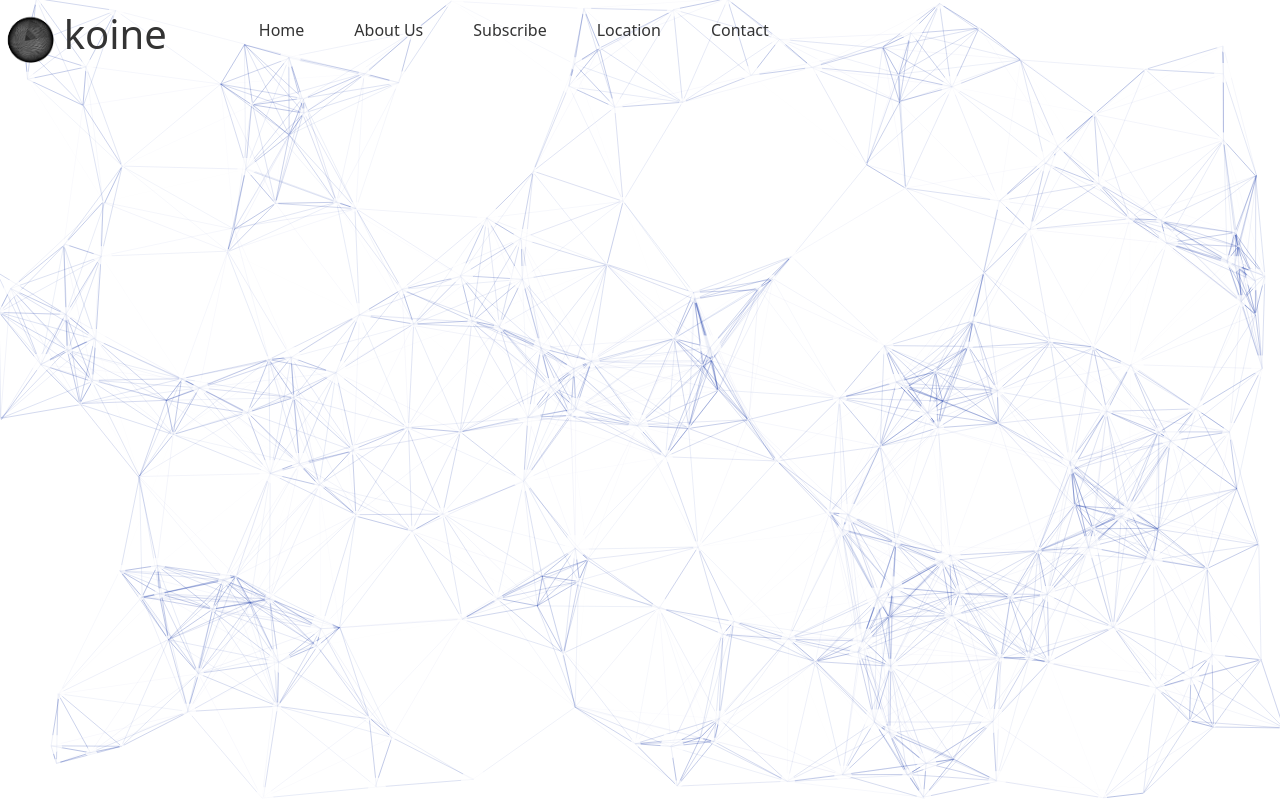
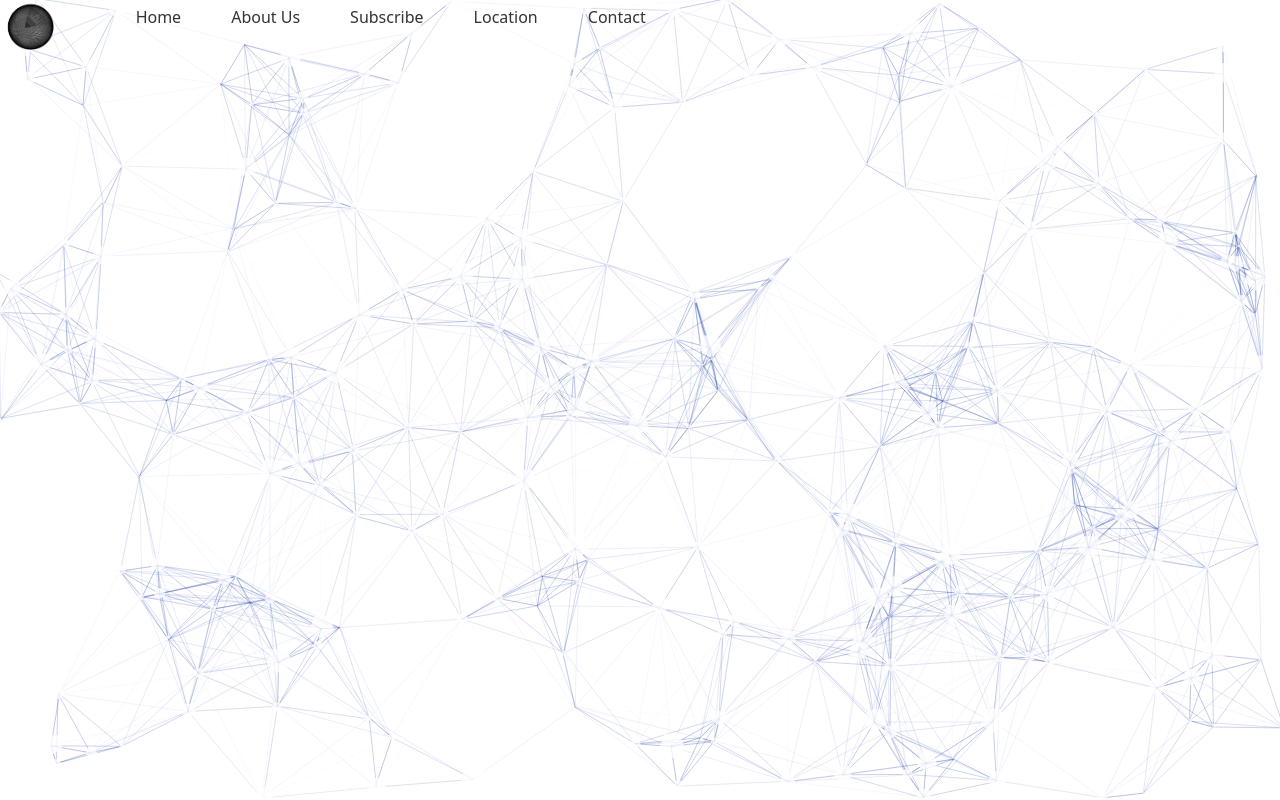
Before and after one commit to yhh9/okoine_website.github.io, a plain HTML site: page index.html in a window 1280 px wide. Shown: the top 800 px of the page. Drawn offline with nearby package versions, Linux system fonts and the light colour scheme.

Commit message:
Update index.html

```diff
--- a/index.html
+++ b/index.html
@@ -24,7 +24,6 @@
 			<a class="navbar-brand" href="#"> Koine</a>
 			<header>
 				<a href="#"><img src="icons/Spherical-tessellation-grids-and-parent-daughter-triangle-relationships.png" class="logo"></a>
-				<h1> koine</h1>
 				<ul>
 					<li><a href="koine_landing_page_website.html">Home</a></li>
 					<li><a href="koine_about_page_website.html">About Us</a></li>
```
